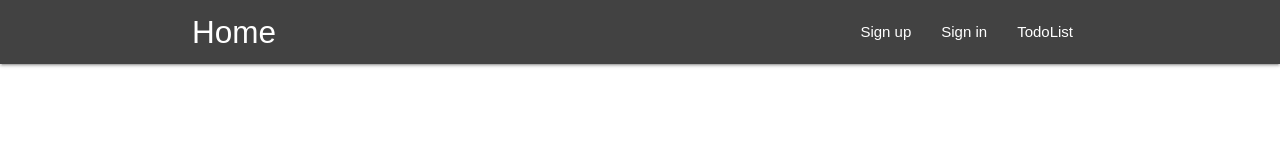
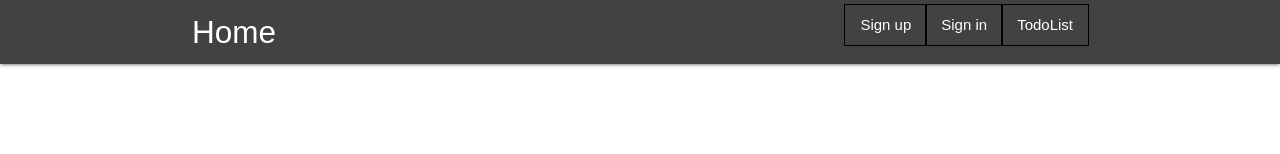
Before and after one commit to duxard/test-stand, a React (Create React App) app: page /todolist in a window 1280 px wide. Shown: the top 154 px of the page. Built offline with nearby package versions, Linux system fonts and the light colour scheme; no server answers.

Commit message:
add todoList styles

```diff
--- a/package.json
+++ b/package.json
@@ -29,5 +29,8 @@
       "last 1 firefox version",
       "last 1 safari version"
     ]
+  },
+  "devDependencies": {
+    "node-sass": "^4.13.0"
   }
 }
--- a/src/components/TodoList.js
+++ b/src/components/TodoList.js
@@ -1,5 +1,7 @@
 import React from 'react';
 import axios from 'axios';
+
+import './css/todoList.scss';
 
 export default class TodoList extends React.Component {
   constructor() {
@@ -74,7 +76,7 @@ export default class TodoList extends React.Component {
                     this.state.todos.map((item, index) => {
                       return (
                         <li key={index} data-itemid={item._id}>
-                          {item.item}
+                          <span>{item.item}</span>
                           <button onClick={this.handleDelete}>Delete</button>
                         </li>
                       )
--- /dev/null
+++ b/src/components/css/todoList.scss
@@ -0,0 +1,15 @@
+li {
+  display: list-item;
+  height: 40px;
+  line-height: 40px;
+  margin: 5px 0;
+  outline: 1px solid black;
+  overflow: hidden;
+}
+
+li button {
+  float: right;
+  text-align: center;
+  width: 50px;
+  padding: 0 !important;
+}
```
Also changed, not shown: 1 other file (tests, documents, lock files or other folders).
